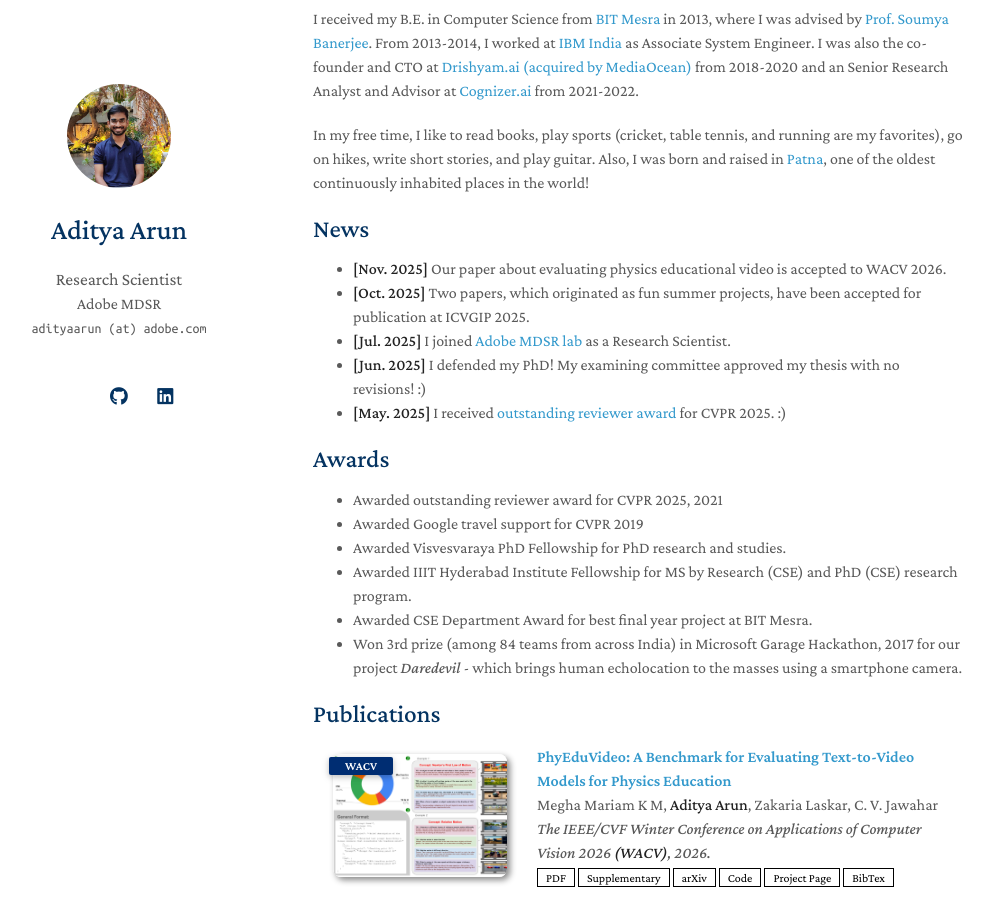
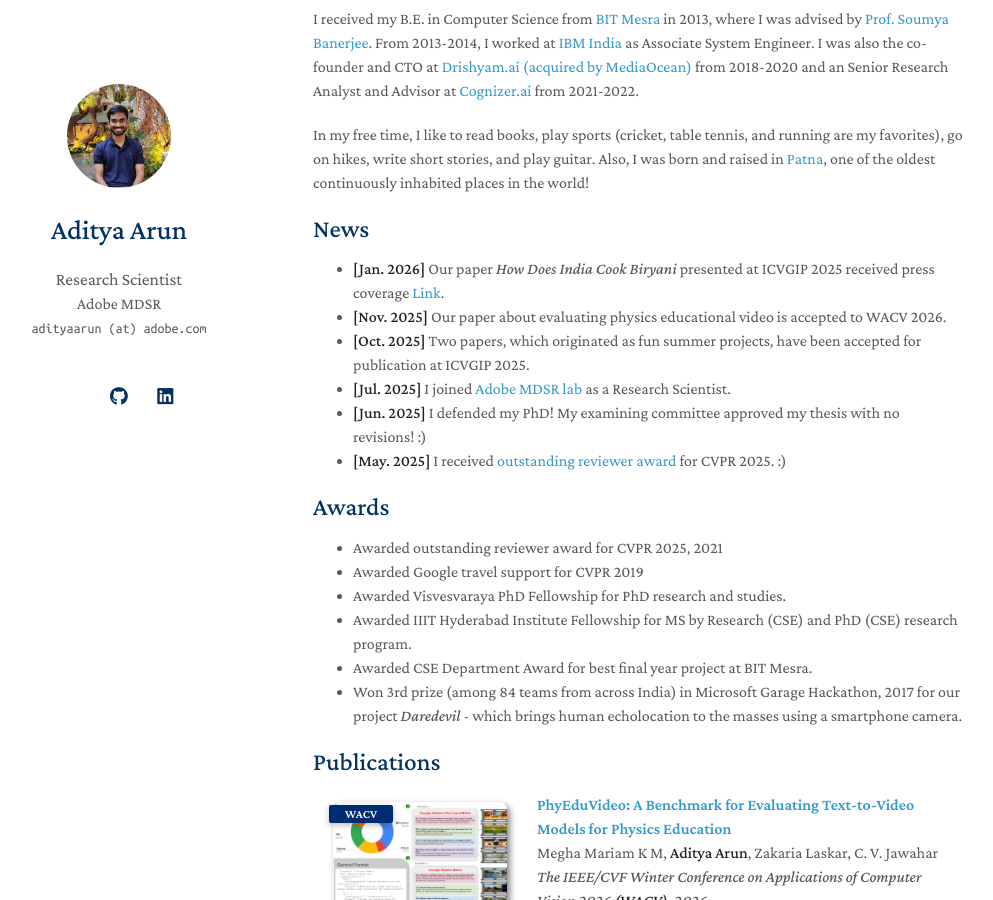
Before and after one commit to adityaarun1/adityaarun1.github.io, a Jekyll site: the page built from index.md, in a window 1280 px wide and 900 px high, scrolled down 450 px. Shown: the whole window, without its empty margins (157-1150 px from the left). Built offline with Jekyll 4.4.1, drawn with Linux system fonts in a browser that asks for light colours; a style sheet for code colours, icons or effects is not loaded.

Commit message:
press coverage link

```diff
--- a/index.md
+++ b/index.md
@@ -21,6 +21,7 @@ In my free time, I like to read books, play sports (cricket, table tennis, and r
 
 ## News
 
+- **[Jan. 2026]** Our paper _How Does India Cook Biryani_ presented at ICVGIP 2025 received press coverage [Link](https://www.thehindu.com/food/researchers-at-iiit-h-try-to-crack-the-code-of-variation-in-biryanis/article70493927.ece).
 - **[Nov. 2025]** Our paper about evaluating physics educational video is accepted to WACV 2026.
 - **[Oct. 2025]** Two papers, which originated as fun summer projects, have been accepted for publication at ICVGIP 2025.
 - **[Jul. 2025]** I joined [Adobe MDSR lab](https://adobe.mdsr.live/) as a Research Scientist.
```
